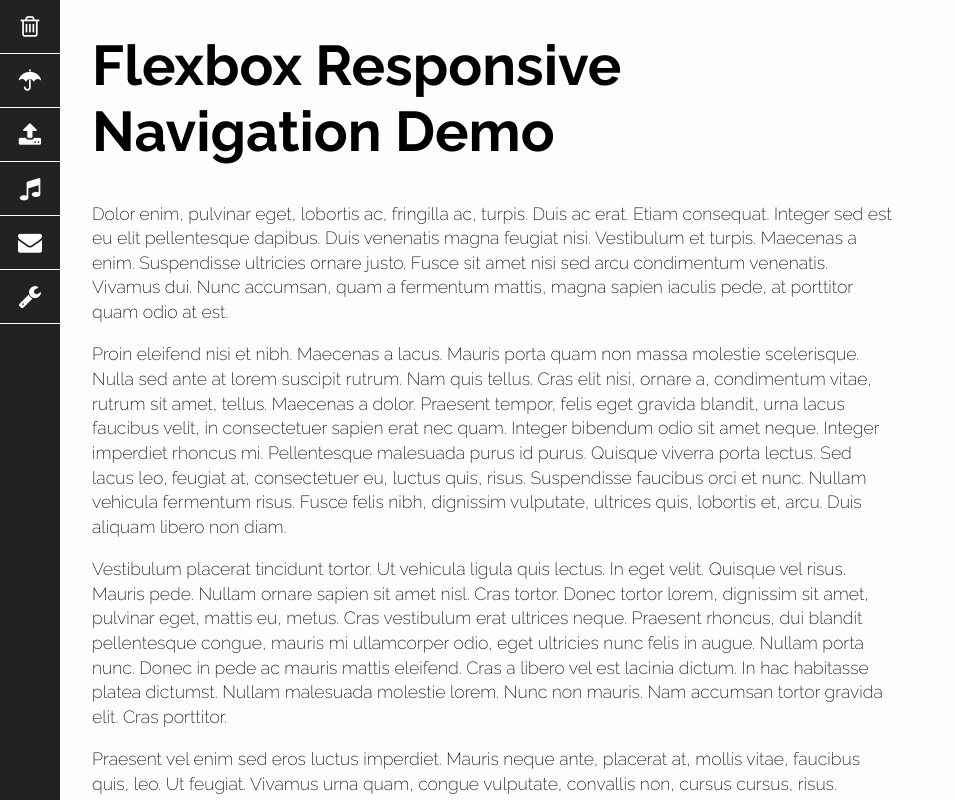
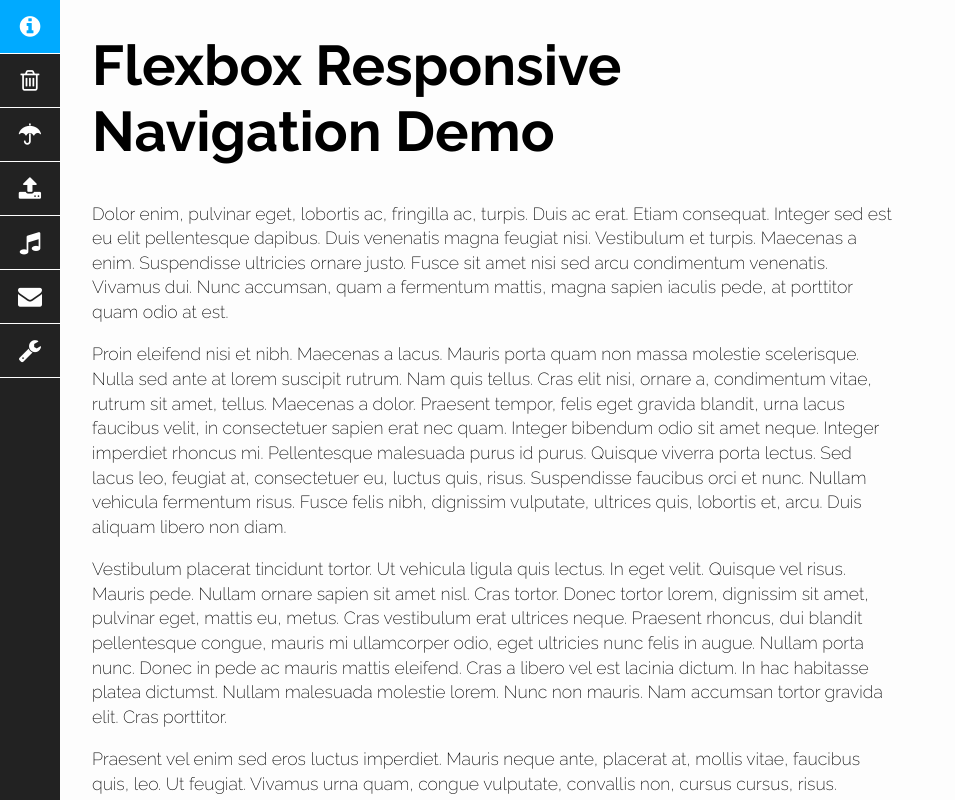
Before and after one commit to tybenz/layout-demos, a website: page index.html in a window 1280 px wide. Shown: the whole page, without its empty margins (0-955 px from the left). Drawn offline with nearby package versions, Linux system fonts and the light colour scheme.

Commit message:
Active/hover state for nav

```diff
--- a/index.html
+++ b/index.html
@@ -12,6 +12,7 @@
         <div id="wrapper">
             <ul id="nav">
                 <li id="show-more"></li>
+                <li class="active"><a href="#"><i class="fa fa-info-circle"></i><span class="nav-text">Info</span></a></li>
                 <li><a href="#"><i class="fa fa-trash-o"></i><span class="nav-text">Trash</span></a></li>
                 <li><a href="#"><i class="fa fa-umbrella"></i><span class="nav-text">Weather</span></a></li>
                 <li><a href="#"><i class="fa fa-upload"></i><span class="nav-text">Upload</span></a></li>
--- a/sass/styles.scss
+++ b/sass/styles.scss
@@ -58,6 +58,10 @@ a {
     font-size: 1.5rem;
     padding: 0.5em 0;
     border-bottom: 1px solid white;
+
+    &.active, &:not(#show-more):hover, &:not(#show-more):active {
+      background: #0af;
+    }
   }
 
   .nav-text {
```
Also changed, not shown: css/styles.css.
